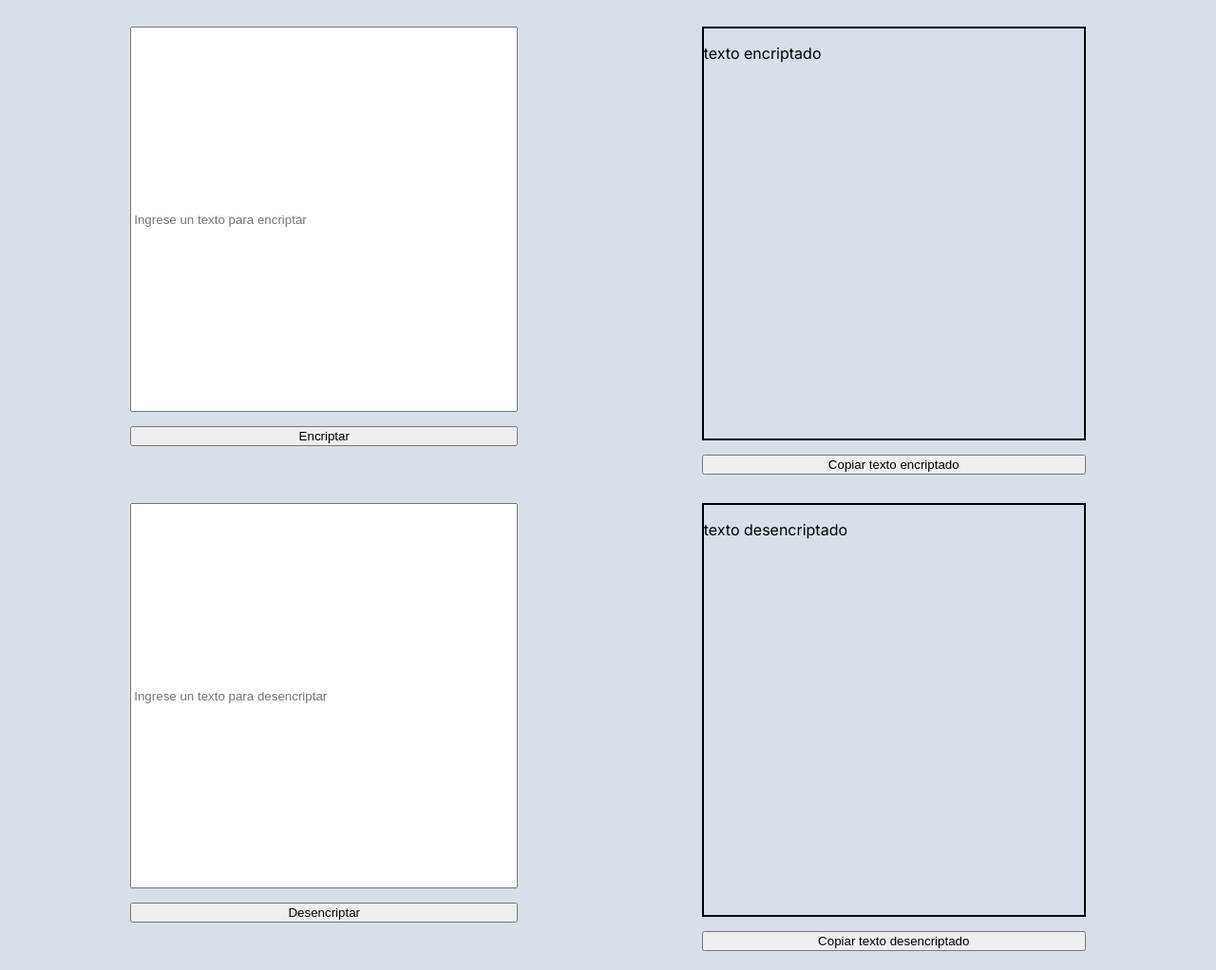
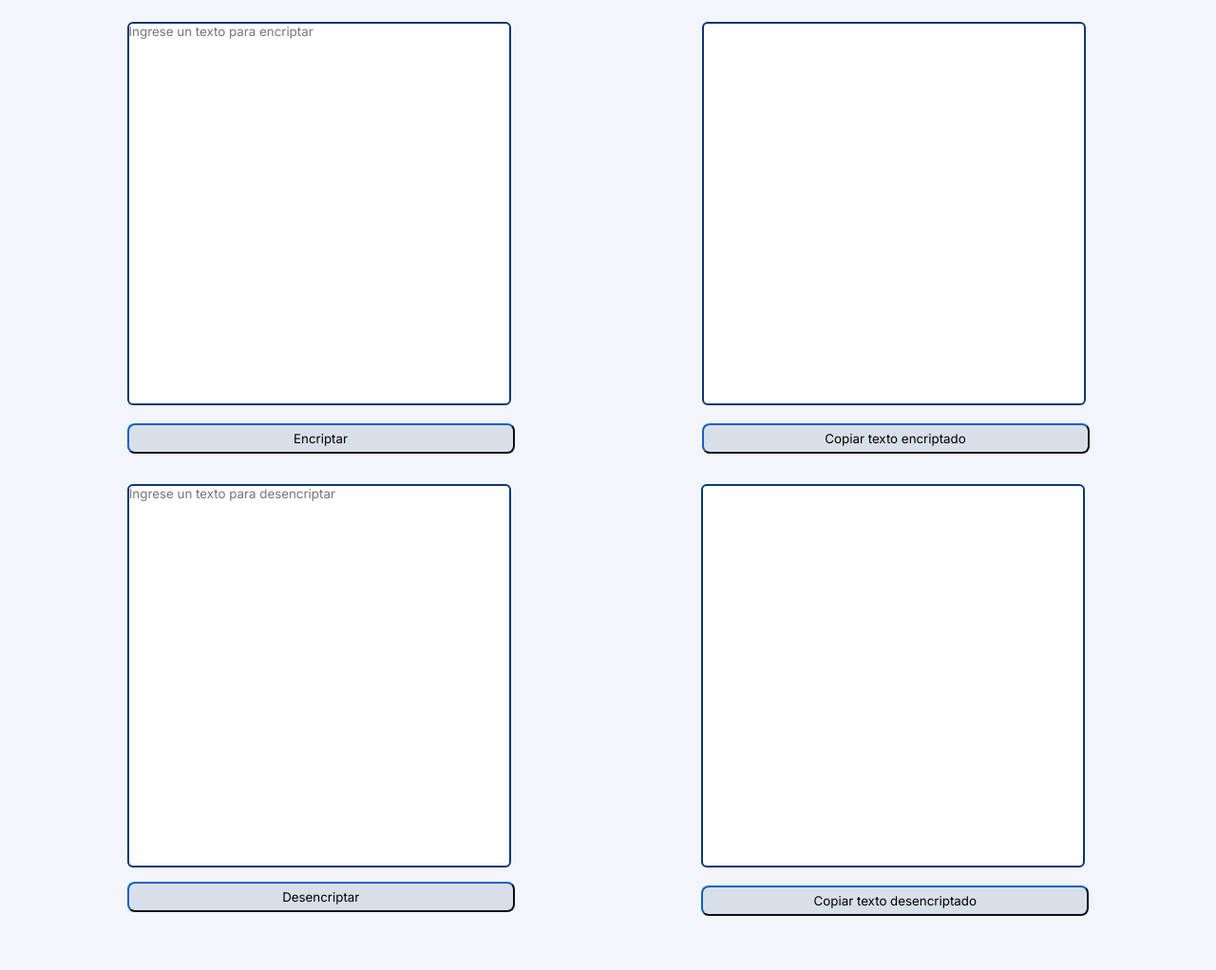
Before and after one commit to FedeSalgado96/ChallengeAlura, a plain HTML site: page index.html in a window 1280 px wide. Shown: the part 72-1094 px from the top of the page at 95% size. After the commit the page ends 1052 px from the top, so only its background shows below. Drawn offline with Linux system fonts and the light colour scheme.

Commit message:
casi listo

```diff
--- a/app.js
+++ b/app.js
@@ -47,7 +47,7 @@ function textoEncriptado() {
     }
 
 
-    document.getElementById('textoEncriptado').innerHTML = rearmarArray(textoDesarmado);;
+    document.getElementById('textoEncriptado').innerText = rearmarArray(textoDesarmado);;
 
 
 
@@ -79,7 +79,7 @@ function textoDesencriptado() {
         texto = texto.split('ufat').join('u');
     }
 
-    document.getElementById('textoDesencriptado').innerHTML = texto;
+    document.getElementById('textoDesencriptado').innerText = texto;
 
 }
 
--- a/index.html
+++ b/index.html
@@ -15,29 +15,31 @@
     <section class="seccionDeEncriptado">
         <section class="encriptacion">
             <div class="encriptacion_input_y_boton">
-                <input type="text" placeholder="Ingrese un texto para encriptar" id="textoEncriptar">
-                <button onclick="textoEncriptado()">Encriptar</button>
+                <textarea cols="30" rows="10" placeholder="Ingrese un texto para encriptar"
+                    id="textoEncriptar" ></textarea>
+                <button class="botones" onclick="textoEncriptado()">Encriptar</button>
             </div>
             <div class="encriptacion_texto">
                 <div class="encriptacion_textoEncriptado">
-                    <p id="textoEncriptado"> texto encriptado</p>
+                    <textarea cols="30" rows="10" id="textoEncriptado" readonly></textarea>
                 </div>
-                <button onclick="copiar('textoEncriptado')">Copiar texto encriptado</button>
+                <button class="botones" onclick="copiar('textoEncriptado')">Copiar texto encriptado</button>
             </div>
         </section>
 
         <section class="desencriptacion">
             <div class="desencriptacion_input_y_boton">
-                <input type="text" placeholder="Ingrese un texto para desencriptar" id="textoDesencriptar">
-                <button onclick="textoDesencriptado()">Desencriptar</button>
+                <textarea cols="30" rows="10" placeholder="Ingrese un texto para desencriptar"
+                    id="textoDesencriptar" ></textarea>
+                <button class="botones" onclick="textoDesencriptado()">Desencriptar</button>
             </div>
 
-<div class="desencriptacion_texto">
-            <div class="desencriptacion_textoDesencriptado">
-                <p id="textoDesencriptado"> texto desencriptado</p>
+            <div class="desencriptacion_texto">
+                <div class="desencriptacion_textoDesencriptado">
+                    <textarea cols="30" rows="10" id="textoDesencriptado" readonly></textarea>
+                </div>
+                <button class="botones" onclick="copiar('textoDesencriptado')">Copiar texto desencriptado</button>
             </div>
-            <button onclick="copiar('textoDesencriptado')">Copiar texto desencriptado</button>
-        </div>
         </section>
 
     </section>
--- a/style.css
+++ b/style.css
@@ -1,54 +1,61 @@
 @import url('https://fonts.googleapis.com/css2?family=Inter:ital,opsz,wght@0,14..32,100..900;1,14..32,100..900&display=swap');
 
 body {
-    background-color: #D8DFE8;
+    background-color: #F3F5FC;
     box-sizing: border-box;
     height: 100vh;
+
 }
-
 
 .seccionDeEncriptado {
     display: flex;
     flex-direction: column;
-    justify-content: space-between;
+    justify-content: space-around;
     margin: 20px;
-    padding: 20px;
-    gap: 30px;
+    padding: 15px;
+    gap: 2rem;
 }
 
-p {
-    font-family: "Inter", sans-serif;
+textarea {
+    margin: 0;
+    padding: 0;
 }
 
 .encriptacion {
     display: flex;
     flex-direction: row;
     justify-content: space-around;
-    gap: 15px;
+    gap: 1rem;
     width: 100%;
-    height:100%;
+    height: 100%;
 }
 
 .encriptacion_input_y_boton {
     display: flex;
     flex-direction: column;
+    justify-content: space-between;
     gap: 15px;
 }
 
-#textoEncriptar,#textoDesencriptar{
+#textoEncriptar,
+#textoDesencriptar {
     width: 25rem;
     height: 25rem;
+    border-color: #0A3871;
+    border-width: 2.5px;
+    border-radius: 6px;
+    font-family: "Inter", sans-serif;
+    resize: none;
+
 }
 
 .encriptacion_texto {
     display: flex;
     flex-direction: column;
+    justify-content: space-between;
     gap: 15px;
 }
 
-.encriptacion_textoEncriptado {
-    border: 2px solid black;
-}
 
 .desencriptacion {
     display: flex;
@@ -56,7 +63,7 @@ p {
     justify-content: space-around;
     gap: 15px;
     width: 100%;
-    height:100%;
+    height: 100%;
 
 }
 
@@ -66,12 +73,16 @@ p {
     gap: 15px;
 }
 
-#textoEncriptado , #textoDesencriptado{
+#textoEncriptado,
+#textoDesencriptado {
+    background-color: white;
+    border: 2.5px solid #0A3871;
+    border-radius: 6px;
     width: 25rem;
     height: 25rem;
+    font-family: "Inter", sans-serif;
+    resize: none;
 }
-
-
 
 .desencriptacion_texto {
     display: flex;
@@ -79,6 +90,31 @@ p {
     gap: 15px;
 }
 
-.desencriptacion_textoDesencriptado {
-    border: 2px solid black;
+
+.botones {
+    width: 25.5rem;
+    height: 2rem;
+    font-family: "Inter", sans-serif;
+    border-radius: 8px;
+    border-color: #0A3871;
+    background-color: #D8DFE8;
 }
+
+.botones:hover {
+    color: #D8DFE8;
+    background-color: #0A3871;
+}
+
+
+@media(max-width: 950px) {
+    .encriptacion {
+
+        flex-direction: column;
+        justify-content: center;
+    }
+
+    .desencriptacion {
+        flex-direction: column;
+        justify-content: center;
+    }
+}
```
